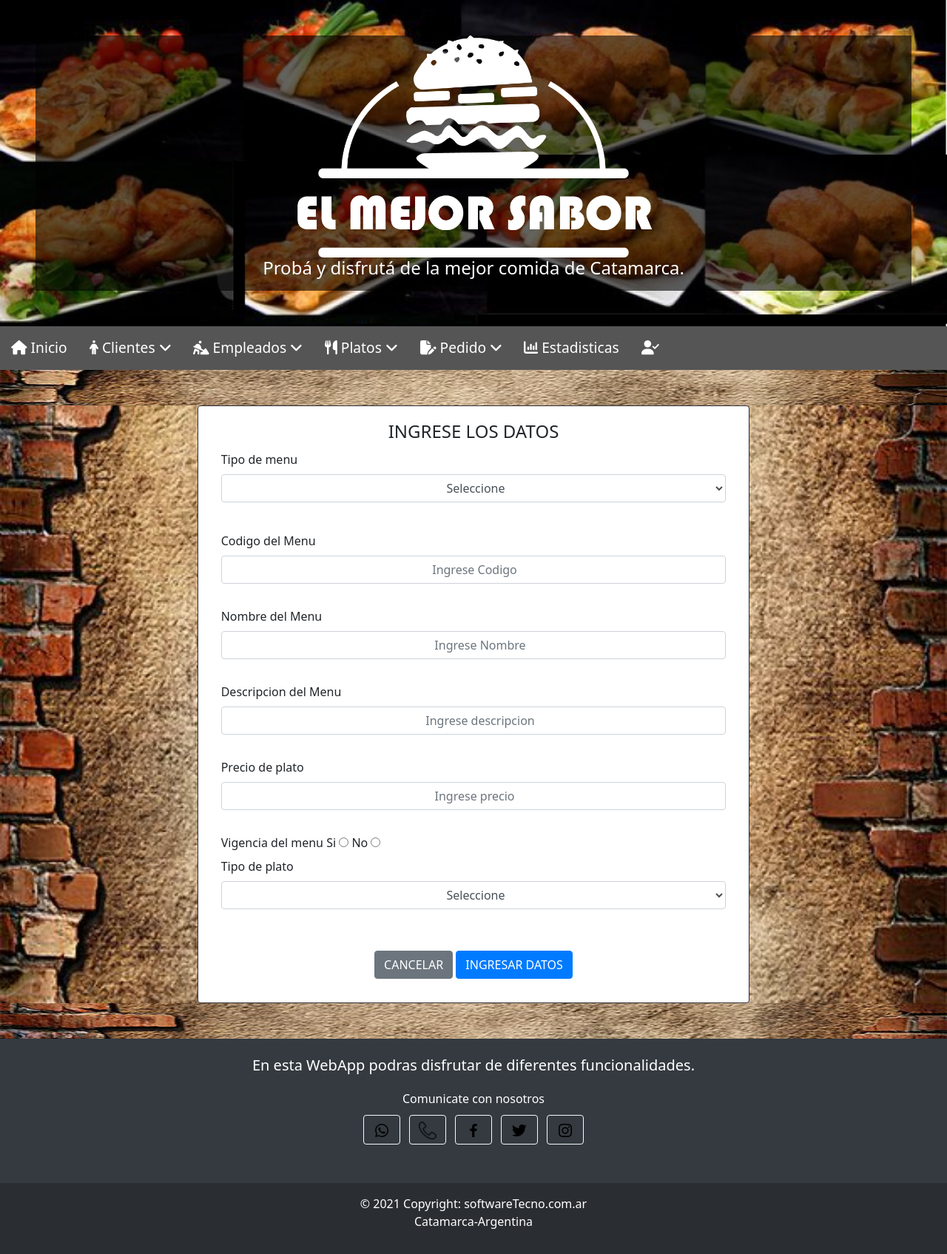
After one commit to JuarezDanielPoman/Rotiseria, a Django app: page /Pedido/editarPlato/1 in a window 1280 px wide. The commit adds this page. Shown: the whole page at 74% size. Run offline with Django 4.2, Linux system fonts and the light colour scheme; tables that the repository leaves empty hold one stand-in row (values such as "Sample post"); some libraries are stand-ins or nearby versions; some web fonts are replaced.

Commit message:
Correcciones varias

```diff
--- a/Laboratorio/Rotiseria/Rotiseria/configuraciones_locales.py
+++ b/Laboratorio/Rotiseria/Rotiseria/configuraciones_locales.py
@@ -4,6 +4,6 @@ DATABASES = {
 'ENGINE': 'django.db.backends.postgresql',
 'NAME': 'rotiseria2',
 'USER': 'postgres',
-'PASSWORD': 'homero74',
+'PASSWORD': 'danieljuarez2021',
 }
 }
--- a/Laboratorio/Rotiseria/Rotiseria/settings.py
+++ b/Laboratorio/Rotiseria/Rotiseria/settings.py
@@ -41,6 +41,7 @@ INSTALLED_APPS = [
     'apps.Usuario',
     'django.contrib.humanize',
     'bootstrap4',
+    'django_bootstrap_icons',
 
 
     ]
--- a/Laboratorio/Rotiseria/apps/Pedido/forms.py
+++ b/Laboratorio/Rotiseria/apps/Pedido/forms.py
@@ -22,5 +22,5 @@ class PlatoForm(forms.ModelForm):
 class PedidoForm(forms.ModelForm):
     class Meta:
         model = Pedido
-        fields = ('persona','hora_entrega_desde','hora_entrega_hasta','estado_entrega','platos','modo_entrega')
+        fields = ('persona','hora_entrega_hasta','estado_entrega','platos','modo_entrega')
         prefix = 'pedido'
--- a/Laboratorio/Rotiseria/apps/Pedido/models.py
+++ b/Laboratorio/Rotiseria/apps/Pedido/models.py
@@ -65,8 +65,9 @@ class Pedido(models.Model):
     cod_pedido = models.AutoField(primary_key=True)
     fecha_pedido = models.DateTimeField(auto_now_add=True)
     persona = models.ForeignKey(Persona,blank=False,null=False,on_delete=models.CASCADE)
-    hora_entrega_desde = models.TimeField(blank= True)
-    hora_entrega_hasta = models.TimeField(blank= True)
+    #hora_entrega_desde = models.TimeField(auto_now_add=True)
+    hora_entrega_desde = models.TimeField(auto_now_add=True)
+    hora_entrega_hasta = models.TimeField(blank= True, null=True)
     estado_entrega = models.ForeignKey(EstadoEntrega, on_delete=models.CASCADE)
     platos = models.ManyToManyField(Plato)
     modo_entrega = models.ForeignKey(ModalidadEntrega,on_delete=models.CASCADE)
--- a/Laboratorio/Rotiseria/apps/Pedido/templates/pedido/CarritoPedidoCliente.html
+++ b/Laboratorio/Rotiseria/apps/Pedido/templates/pedido/CarritoPedidoCliente.html
@@ -21,6 +21,7 @@
             <div class="col">
                 <h2 class="d-flex justify-content-center mb-3">Listado de compras</h2>
                 <form action="{% url 'Pedido:procesarcompra' %}" method="post">{% csrf_token %}
+                    <input type="hidden" name="username" value="{{ user.id }}">
                     <div class="form-group row">
                         <label for="cliente" class="col-form-label text-white">Cliente :</label>
                         <div class="col-12 col-md-10">
--- /dev/null
+++ b/Laboratorio/Rotiseria/apps/Pedido/templates/pedido/EditarPlato.html
@@ -0,0 +1,101 @@
+{% extends "base/baseAdministrador.html" %}
+{% block titulo %}Lista de Menus disponibles{% endblock %}
+
+{% block contenido %}
+{% load static %}
+
+<!-- <section>
+    <div class="d-flex justify-content-center">
+        <div class="card col-sm-7 p-3 formulario">
+            <div class="mb-2">
+        <form action="#" method="POST">
+            <fieldset>
+                <legend class="text-center">INGRESE LOS DATOS</legend>
+                {{menu_form.errors}}
+                {% csrf_token %}
+                <div class="col-auto mb-2">
+                {{plato_form.as_p}}
+                </div>
+
+            </fieldset>
+            <div class="col-auto text-center">
+                <input class="btn btn-secondary mb-2" type="reset" name="cancelar" value="CANCELAR" />
+                <input class="btn btn-primary mb-2" type="submit" name="Enviar" value="INGRESAR DATOS" />
+            </div>
+        </form>
+    </div>
+    </div>
+</div>
+
+</section> -->
+
+
+<section>
+    <div class="d-flex justify-content-center">
+        <div class="card col-sm-7 p-3 formulario">
+            <div class="mb-2">
+        <form action="#" method="POST">
+            <fieldset>
+                <legend class="text-center">INGRESE LOS DATOS</legend>
+
+            <div class="col-auto mb-2">
+                  <label for="plato">Tipo de menu</label>
+                  <select id="plato" class="form-control mb-2 text-center" required name="plato">
+                      <option value="" selected>Seleccione</option>
+                      <option value="1">Entrada</option>
+                      <option value="2">Plato Principal</option>
+                      <option value="3">Postre</option>
+                  </select><br/>
+
+            </div>
+            <div class="col-auto ">
+
+                <label for="codMenu">Codigo del Menu</label><br>
+                <input type="number" class="form-control mb-2 text-center" required placeholder="Ingrese Codigo" id="codMenu" name="codMenu"><br>
+            </div>
+                <div class="col-auto ">
+
+                <label for="nomMenu">Nombre del Menu</label><br>
+                <input type="text" class="form-control mb-2 text-center" required placeholder="Ingrese Nombre" id="nomMenu" name="nomMenu"><br>
+            </div>
+                <div class="col-auto ">
+
+                <label for="decripMenu">Descripcion del Menu</label><br>
+                <input type="text" class="form-control mb-2 text-center" required placeholder="Ingrese descripcion" id="decripMenu" name="decripMenu"><br>
+            </div>
+                <div class="col-auto ">
+
+                <label for="precio">Precio de plato</label><br>
+                <!-- Agregar tipo precio a la BASE DE DATOS (Tabla MENU) -->
+                <input type="number" class="form-control mb-2 text-center" required placeholder="Ingrese precio" id="precio" name="precio"><br>
+            </div>
+                <div class="col-auto">
+
+                <label for="vigencia">Vigencia del menu </label>&nbsp;Si
+                <input type="radio" class="text-center" required id="vigencia" name="vigencia">&nbsp;No
+                <input type="radio" class="text-center" required id="vigenciano" name="vigencia"><br>
+            </div>
+                <div class="col-auto ">
+
+                <label for="tipoPlato">Tipo de plato</label>
+                <select id="tipoPlato" class="form-control mb-2 text-center" required name="tipoPlato">
+                    <option value="" selected>Seleccione</option>
+                    <option value="1">Normal</option>
+                    <option value="2">Vegetariano</option>
+                    <option value="3" >Celiaco</option>
+                    <option value="4">Diabetico</option>
+                </select><br/><br/>
+            </div>
+            </fieldset>
+            <div class="col-auto text-center">
+                <input class="btn btn-secondary mb-2" type="reset" name="cancelar" value="CANCELAR" />
+                <input class="btn btn-primary mb-2" type="submit" name="Enviar" value="INGRESAR DATOS" />
+            </div>
+        </form>
+    </div>
+    </div>
+</div>
+
+</section>
+
+{% endblock %}
--- a/Laboratorio/Rotiseria/apps/Pedido/url.py
+++ b/Laboratorio/Rotiseria/apps/Pedido/url.py
@@ -1,7 +1,7 @@
 from django import views
 from django.urls import path
 from django.urls.resolvers import URLPattern
-from apps.Pedido.views import CarritoPedidoCliente,agregar_plato_carrito, eliminar_plato_carrito, limpiar_carrito, listarCategoriaPlato,menu_delete,lista_menus,creacion_pedido,lista_pedidos_cadetes,lista_pedidos,menu_detalle,creacion_menu, procesar_compra, promociones, restar_plato_carrito
+from apps.Pedido.views import CarritoPedidoCliente,agregar_plato_carrito, editar_plato, eliminar_plato_carrito, limpiar_carrito, listarCategoriaPlato,menu_delete,lista_menus,creacion_pedido,lista_pedidos_cadetes,lista_pedidos,menu_detalle,creacion_menu, procesar_compra, promociones, restar_plato_carrito
 
 
 app_name='Pedido'
@@ -16,6 +16,7 @@ path('ListaDepedidos',lista_pedidos, name="ListaDepedidos"),
 path('listapedidoscadetes',lista_pedidos_cadetes, name="listapedidoscadetes"),
 path('listademenus',lista_menus, name="listademenus"),
 path('delete/',menu_delete, name="menu_delete"),
+path('editarPlato/<int:pk>',editar_plato, name='editar_plato'),
 
 #carrito
 path('CarritoPedidoCliente',CarritoPedidoCliente, name='CarritoPedidoCliente'),
--- a/Laboratorio/Rotiseria/apps/Pedido/views.py
+++ b/Laboratorio/Rotiseria/apps/Pedido/views.py
@@ -1,5 +1,4 @@
 from tkinter import Menu
-from xmlrpc.client import DateTime
 from django.urls import reverse
 from django.contrib import messages
 from django.shortcuts import get_object_or_404, redirect, render
@@ -7,6 +6,8 @@ from django.contrib.auth.decorators import permission_required
 from apps.Pedido.forms import PlatoForm,PedidoForm
 from apps.Pedido.models import Plato,Pedido
 from django.contrib.auth.decorators import login_required
+
+from apps.Usuario.models import Persona
 
 from .forms import PlatoForm, PedidoForm
 from .models import Especialidad, Plato, Pedido
@@ -20,7 +21,6 @@ from .carrito import Carrito
 
 def promociones(request):
     lista_platos = Plato.objects.all()
-    print(lista_platos)
     return render(request,'Pedido/promociones.html',{'platos': lista_platos})
 
 def listarCategoriaPlato(request):
@@ -34,10 +34,8 @@ def CarritoPedidoCliente(request):
     return render(request,'Pedido/CarritoPedidoCliente.html',{'carrito': request.session['carrito']})
 
 def agregar_plato_carrito(request, pk):
-    print("Entra a agregar")
     carrito = Carrito(request)
     plato = Plato.objects.get(codigo_plato=pk)
-    print("Plato: ", plato)
     carrito.agregar(plato)
     return redirect(to='Pedido:CarritoPedidoCliente')
 
@@ -61,11 +59,32 @@ def limpiar_carrito(request):
 def procesar_compra(request):
     carrito = Carrito(request)
     lista = carrito.lista()
-    for x in lista:
-        print('LISTA DE PLATOS:',x)
+    for id_plato in lista:
+        print('LISTA DE PLATOS:',id_plato)
+
+    id_user = request.POST['username']
+    persona = Persona.objects.get(user_id=id_user)
+    print('PERSONA:',persona.cuil)
+
+    #class Pedido(models.Model):
+    #cod_pedido = models.AutoField(primary_key=True)
+    #fecha_pedido = models.DateTimeField(auto_now_add=True)
+    #persona = models.ForeignKey(Persona,blank=False,null=False,on_delete=models.CASCADE)
+    #hora_entrega_desde = models.TimeField(auto_noe)
+    #hora_entrega_hasta = models.TimeField(blank= True)
+    #estado_entrega = models.ForeignKey(EstadoEntrega, on_delete=models.CASCADE)
+    #platos = models.ManyToManyField(Plato)
+    #modo_entrega = models.ForeignKey(ModalidadEntrega,on_delete=models.CASCADE)
+    #cadete = models.ForeignKey(cadete,related_name='cadete',blank=True,null=True,on_delete=models.CASCADE)
+    #curso = Curso.objects.create(codigo=codigo, nombre=nombre, creditos=creditos)
+
+    pedido = Pedido.objects.create()
+    pedido.save(persona=persona,estado_entrega=1)
+
 
     carrito.limpiar()
     return redirect(to='Pedido:promociones')
+
 
 
 @login_required(login_url='Usuario:login')
@@ -95,10 +114,14 @@ def creacion_pedido(request):
             p=pedido_form.save(commit=True)
             messages.success(request,
             'Se ha agregado correctamente el plato {}'.format(p))
-            return redirect(reverse('Pedido:menu_detalle', args={p.cod_pedido}))
+            return redirect(reverse('Administrador'))
     else:
         pedido_form = PedidoForm(prefix='pedido')
     return render(request,'Pedido/RegistroDePedido.html',{'pedido_form': pedido_form})
+
+def editar_plato(request, pk):
+    plato = Plato.objects.get(codigo_plato=pk)
+    return render(request,'Pedido/EditarPlato.html',{'plato':plato})
 
 @login_required(login_url='Usuario:login')
 def lista_pedidos(request):
@@ -112,18 +135,6 @@ def lista_pedidos_cadetes(request):
 
 
 #@permission_required(Usuario.add_persona', raise_exception=True)
-@login_required(login_url='Usuario:login')
-def creacion_pedido(request):
-    if (request.method == 'POST'):
-        pedido_form = PedidoForm(request.POST, prefix='pedido')
-        if pedido_form.is_valid():
-            p=pedido_form.save(commit=True)
-            messages.success(request,
-            'Se ha agregado correctamente el plato {}'.format(p))
-            return redirect(reverse('Pedido:menu_detalle', args={p.codigo_pedido}))
-    else:
-        pedido_form = PedidoForm(prefix='pedido')
-    return render(request,'Pedido/RegistroDePedido.html',{'pedido_form': pedido_form})
 
 @login_required(login_url='Usuario:login')
 def lista_pedidos(request):
--- a/Laboratorio/Rotiseria/apps/Usuario/forms.py
+++ b/Laboratorio/Rotiseria/apps/Usuario/forms.py
@@ -90,3 +90,9 @@ class CustomUserCreationForm(UserCreationForm):
     class Meta:
         model = User
         fields = ["username", "first_name","last_name","email","password1","password2"]
+
+        widgets = {
+            'username': forms.TextInput(attrs={'name':"username" , 'type':"text" , 'class':"form-control mb-2 text-center" , 'id':"username", 'placeholder':"Ingrese nombre de usuario"}),
+            'password1': forms.PasswordInput(attrs={'name':"password1" , 'class':"form-control mb-2 text-center" , 'id':"password1"}),
+            'password2': forms.PasswordInput(attrs={'name':"password2" , 'class':"form-control mb-2 text-center" , 'id':"password2"}),
+        }
--- a/Laboratorio/Rotiseria/templates/base/base.html
+++ b/Laboratorio/Rotiseria/templates/base/base.html
@@ -262,6 +262,7 @@
     <script src="{% static 'js/Menu.js' %}"></script>
     <script src="{% static 'js/botonArriba.js' %}"></script>
     <script src="{% static 'js/carrito.js' %}"></script>
+    <script src="{% static 'js/validar.js' %}"></script>
     <!-- script iconos -->
     <script src="https://cdnjs.cloudflare.com/ajax/libs/font-awesome/6.2.0/js/all.js" integrity="sha512-8XtSBQOB+R4dpcpQBpYC5Q7ti7y/MjIF0l/1ZiSd4xM04Dr052S/Py981Pzmwo2HrXCR2JhYE1MYR15aZGMnig==" crossorigin="anonymous" referrerpolicy="no-referrer"></script>
     <!-- Alerts -->
```
Also changed, not shown: Laboratorio/Rotiseria/apps/Pedido/templates/pedido/listademenus.html (+5 -3 lines), Laboratorio/Rotiseria/apps/Usuario/templates/usuario/CrearUsuario.html (+21 -8 lines), Laboratorio/Rotiseria/apps/Usuario/views.py (+6 -7 lines), Laboratorio/Rotiseria/apps/Pedido/migrations/0020_alter_pedido_hora_entrega_desde.py (added), Laboratorio/Rotiseria/apps/Pedido/migrations/0021_alter_pedido_hora_entrega_desde.py (added), Laboratorio/Rotiseria/apps/Pedido/migrations/0022_alter_pedido_hora_entrega_desde.py (added), Laboratorio/Rotiseria/apps/Pedido/migrations/0023_alter_pedido_hora_entrega_desde.py (added), Laboratorio/Rotiseria/apps/Pedido/migrations/0024_alter_pedido_hora_entrega_hasta.py (added).
